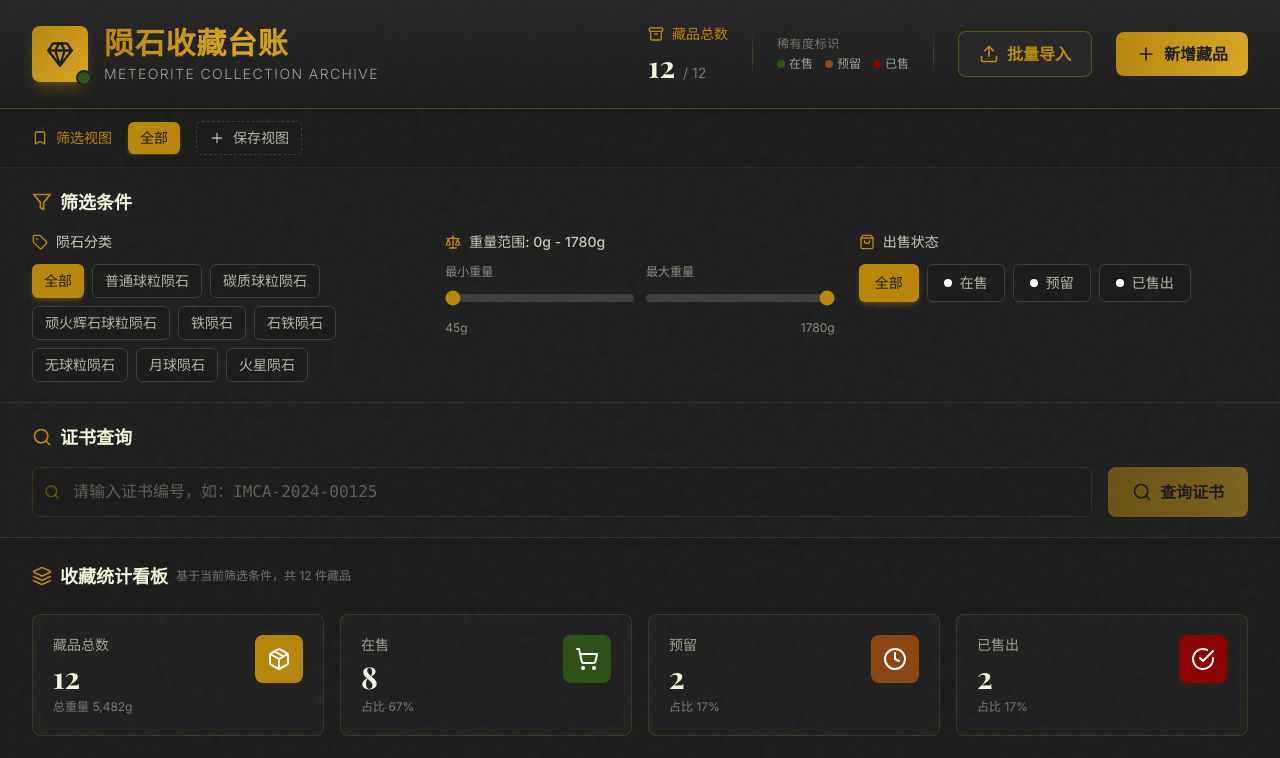
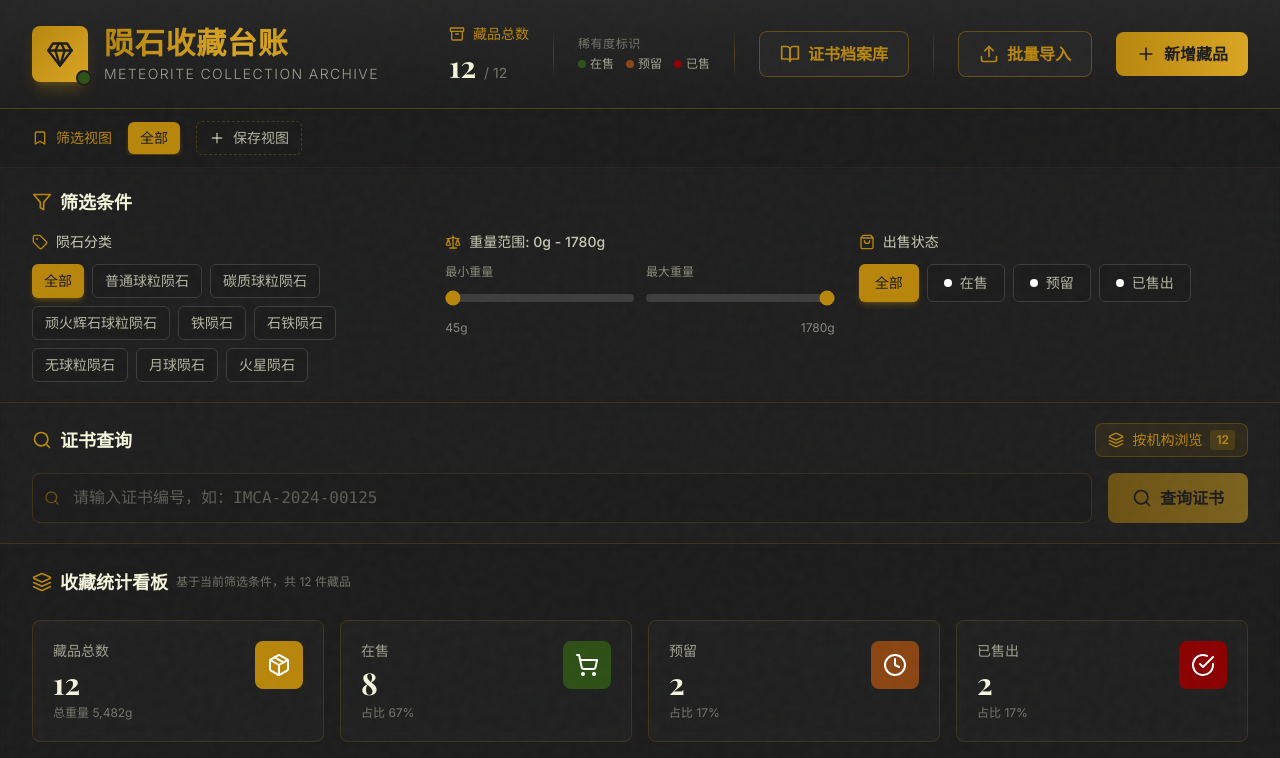
Before and after one commit to aliAjax/xzwl-8-5c28f10, a React (Vite) app: page / in a window 1280 px wide. Shown: the top 758 px of the page. Built offline with nearby package versions, Linux system fonts and the light colour scheme.

Commit message:
.3436396082391580:d0c8aa892337ff1467c49df1f593205b_6a265ef49f62df1323d7d2ed.6a26635e9f62df1323d7d6fb.6a2663591c0f3715f0f39064:Trae CN.T(2026/6/8 14:38:24)

```diff
--- a/src/components/CertificateSearch.tsx
+++ b/src/components/CertificateSearch.tsx
@@ -1,5 +1,5 @@
 import { useState } from 'react';
-import { Search, Award, FileText, X, Eye, AlertCircle } from 'lucide-react';
+import { Search, Award, FileText, X, Eye, AlertCircle, Layers } from 'lucide-react';
 import { useStore } from '@/store/useStore';
 import { Meteorite } from '@/types';
 
@@ -18,7 +18,7 @@ const CertificateSearch = () => {
   const [showEmpty, setShowEmpty] = useState(false);
   const [hasSearched, setHasSearched] = useState(false);
 
-  const { searchByCertificateNumber, openModal } = useStore();
+  const { searchByCertificateNumber, openModal, openCertificateArchive, meteorites } = useStore();
 
   const handleSearch = () => {
     if (!certNumber.trim()) return;
@@ -57,9 +57,22 @@ const CertificateSearch = () => {
   return (
     <div className="bg-archive-card/50 backdrop-blur-sm border-b border-archive-gold/20">
       <div className="max-w-7xl mx-auto px-4 sm:px-6 lg:px-8 py-5">
-        <div className="flex items-center space-x-2 mb-4">
-          <Search className="w-5 h-5 text-archive-gold" />
-          <h2 className="font-display text-lg font-semibold text-archive-cream">证书查询</h2>
+        <div className="flex items-center justify-between mb-4">
+          <div className="flex items-center space-x-2">
+            <Search className="w-5 h-5 text-archive-gold" />
+            <h2 className="font-display text-lg font-semibold text-archive-cream">证书查询</h2>
+          </div>
+          <button
+            onClick={openCertificateArchive}
+            className="flex items-center space-x-2 px-3 py-1.5 bg-archive-gold/10 border border-archive-gold/30 rounded-lg text-archive-gold text-sm hover:bg-archive-gold/20 transition-all group"
+          >
+            <Layers className="w-4 h-4" />
+            <span className="hidden sm:inline">按机构浏览</span>
+            <span className="sm:hidden">浏览</span>
+            <span className="px-1.5 py-0.5 bg-archive-gold/20 rounded text-xs font-semibold">
+              {meteorites.length}
+            </span>
+          </button>
         </div>
 
         <div className="flex flex-col sm:flex-row gap-4">
--- a/src/components/Header.tsx
+++ b/src/components/Header.tsx
@@ -1,8 +1,8 @@
-import { Gem, Archive, Plus, Upload } from 'lucide-react';
+import { Gem, Archive, Plus, Upload, BookOpen } from 'lucide-react';
 import { useStore } from '@/store/useStore';
 
 const Header = () => {
-  const { meteorites, getFilteredMeteorites, openAddModal, openBatchImportModal } = useStore();
+  const { meteorites, getFilteredMeteorites, openAddModal, openBatchImportModal, openCertificateArchive } = useStore();
   const filteredCount = getFilteredMeteorites().length;
   const totalCount = meteorites.length;
 
@@ -66,6 +66,16 @@ const Header = () => {
             <div className="h-12 w-px bg-gradient-to-b from-transparent via-archive-gold/30 to-transparent" />
 
             <button
+              onClick={openCertificateArchive}
+              className="group flex items-center space-x-2 px-5 py-2.5 bg-archive-card border border-archive-gold/40 rounded-lg text-archive-gold font-semibold hover:bg-archive-gold/10 hover:border-archive-gold/60 transition-all"
+            >
+              <BookOpen className="w-5 h-5" />
+              <span className="hidden sm:inline">证书档案库</span>
+            </button>
+
+            <div className="h-12 w-px bg-gradient-to-b from-transparent via-archive-gold/30 to-transparent" />
+
+            <button
               onClick={openBatchImportModal}
               className="group flex items-center space-x-2 px-5 py-2.5 bg-archive-card border border-archive-gold/40 rounded-lg text-archive-gold font-semibold hover:bg-archive-gold/10 hover:border-archive-gold/60 transition-all"
             >
```
